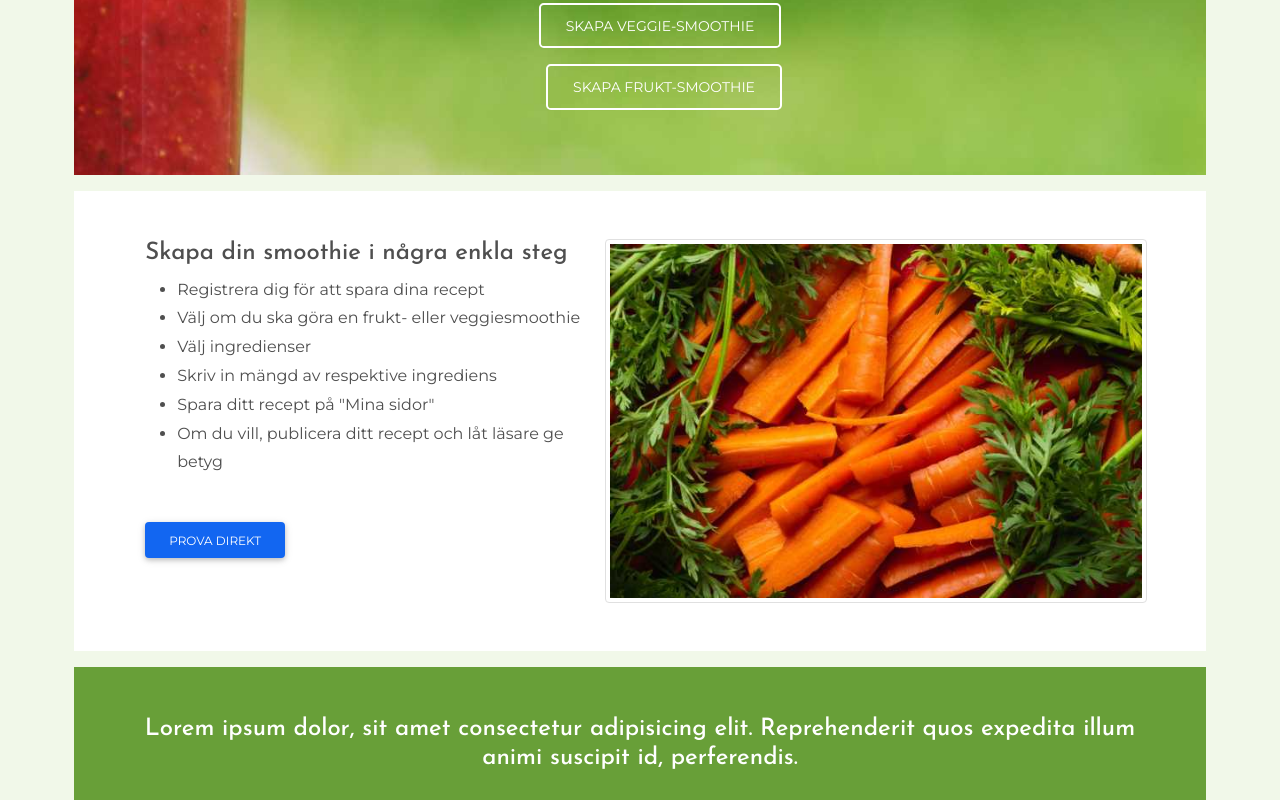
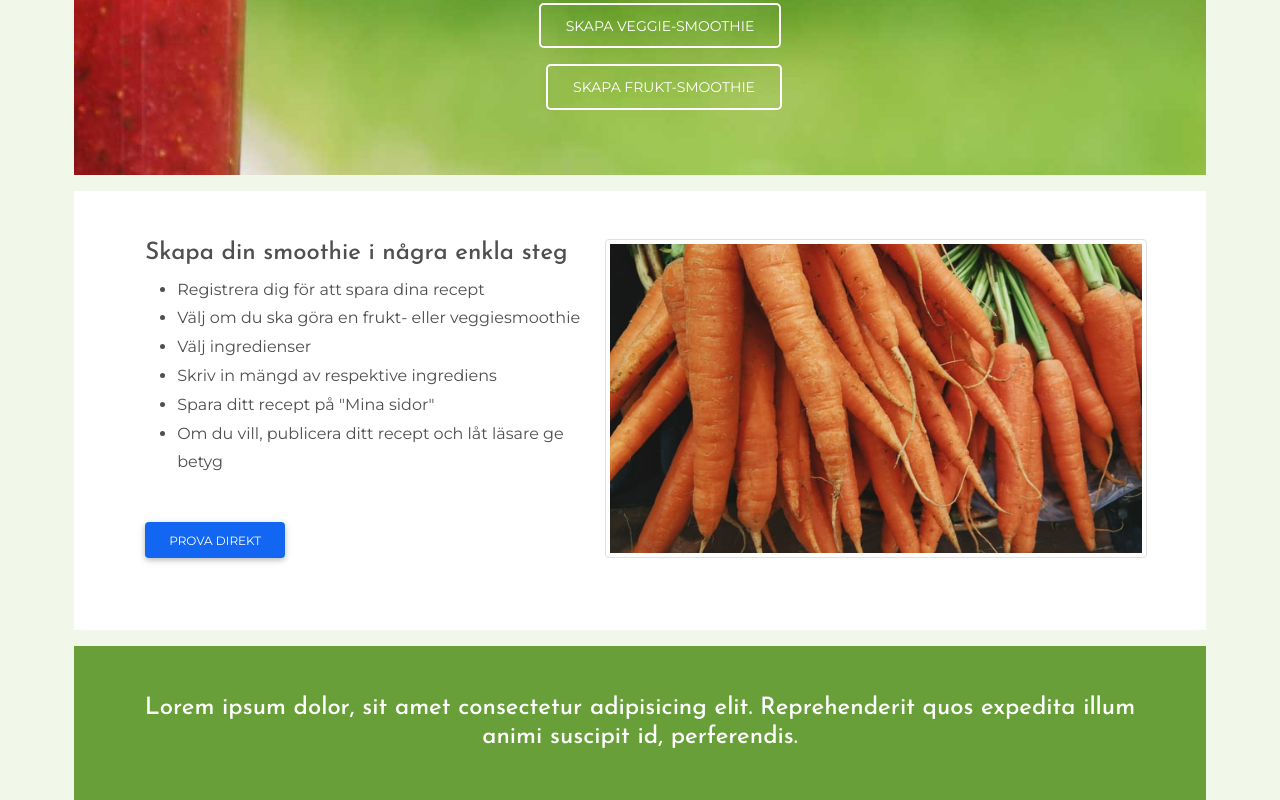
Before and after one commit to Digitaldoktorn/SmoothieFixer, a website: page index.html in a window 1280 px wide. Shown: the part 544-1344 px from the top of the page. Drawn offline with Linux system fonts and the light colour scheme.

Commit message:
changed image

```diff
--- a/index.html
+++ b/index.html
@@ -113,8 +113,7 @@
           <a class="btn btn-primary mb-4" href="#">Prova direkt</a>
         </div>
         <div class="col-lg-6">
-          <img class="img-fluid img-thumbnail" src="/img/louis-hansel-shotsoflouis-zjBYgtnV9So-unsplash_600x400.jpg"
-            alt="">
+          <img class="img-fluid img-thumbnail" src="/img/harshal-s-hirve-yNB8niq1qCk-unsplash.jpg" alt="">
         </div>
       </section>
 
```
Also changed, not shown: img/harshal-s-hirve-yNB8niq1qCk-unsplash.jpg (added), 1 other file.
